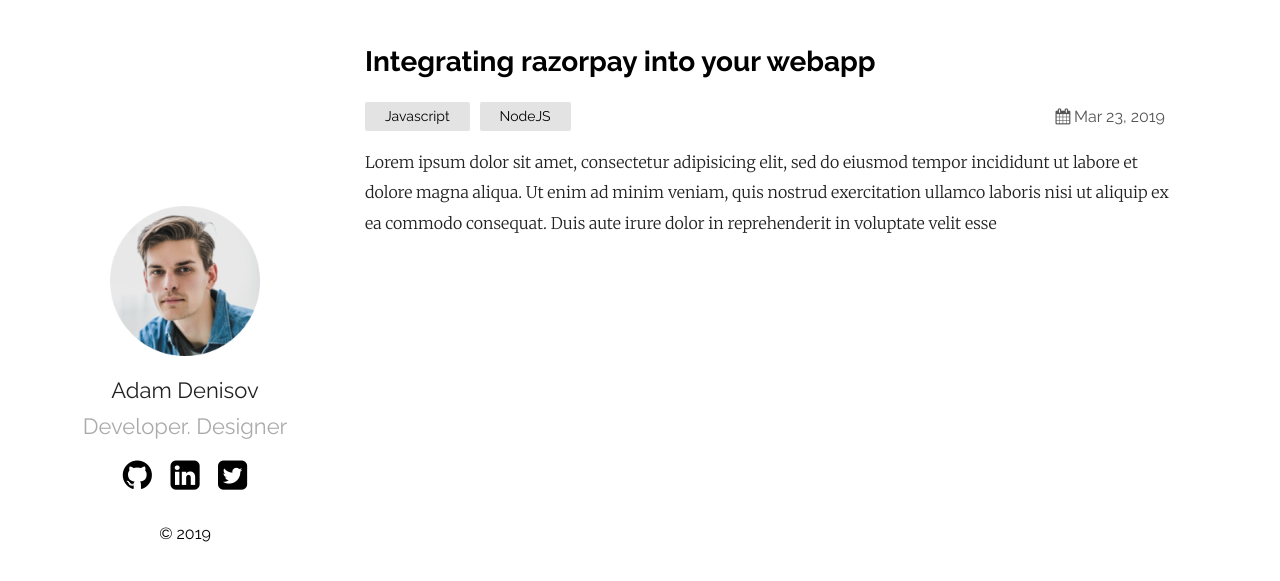
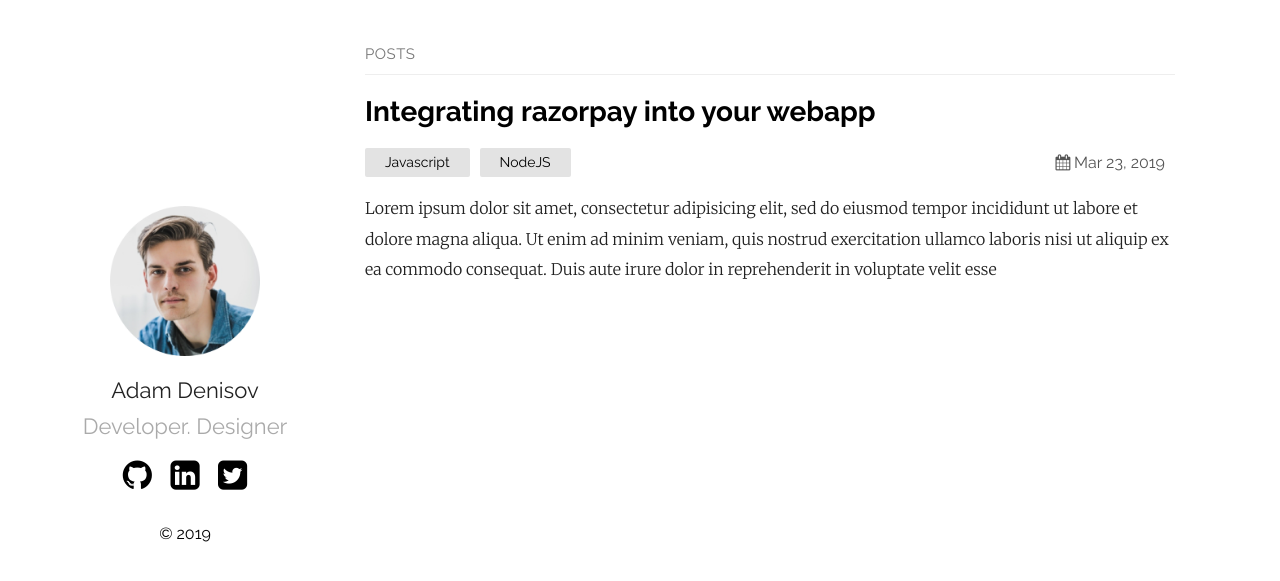
Before and after one commit to samarsault/plainwhite-jekyll, a Jekyll site: the page built from index.md, in a window 1280 px wide. Shown: the top 581 px of the page. Built offline with Jekyll 4.4.1, drawn with Linux system fonts in a browser that asks for light colours.

Commit message:
Add posts label

```diff
--- a/_layouts/home.html
+++ b/_layouts/home.html
@@ -11,6 +11,9 @@ layout: default
 {%- if site.posts.size > 0 -%}
 <ul class="posts">
 	{%- for post in site.posts -%}
+	<li>
+		<h1 id="posts-label">posts</h1>
+	</li>
 	<li>
 		{%- assign date_format = site.minima.date_format | default: "%b %-d, %Y" -%}
 		<a class="post-link" href="{{ post.url | relative_url }}">
--- a/_sass/plain.scss
+++ b/_sass/plain.scss
@@ -32,6 +32,9 @@ a {
 	}
 }
 
+h2 {
+	margin: 0.7em 0;
+}
 main {
 	margin: 0 90px;
 	@media screen and (min-width: $bigScreenW) {
@@ -54,6 +57,11 @@ main {
 	}
 	display: flex;
 	height: 100%;
+	@media screen and (min-width: $mobileW + 1){
+		.content {
+			margin-left: 220px;
+		}
+	}
 	.about {
 		display: flex;
 		height: 100vh;
@@ -61,6 +69,9 @@ main {
 		@media screen and (max-width: $mobileW) {
 			height: auto;
 			padding: 10vh 0;
+		}
+		@media screen and (min-width: $mobileW + 1) {
+			position: fixed;
 		}
 		min-width: 220px;
 		justify-content: center;
@@ -149,3 +160,13 @@ main {
 	color: #222;
 	line-height: 1.9em;
 }
+
+#posts-label {
+	border-bottom: 1px solid #eee;
+	font-size: 15px;
+	color: #777;
+	text-transform: uppercase;
+	letter-spacing: 0.5px;
+	padding-bottom: 10px;
+	font-weight: normal;
+}
```
